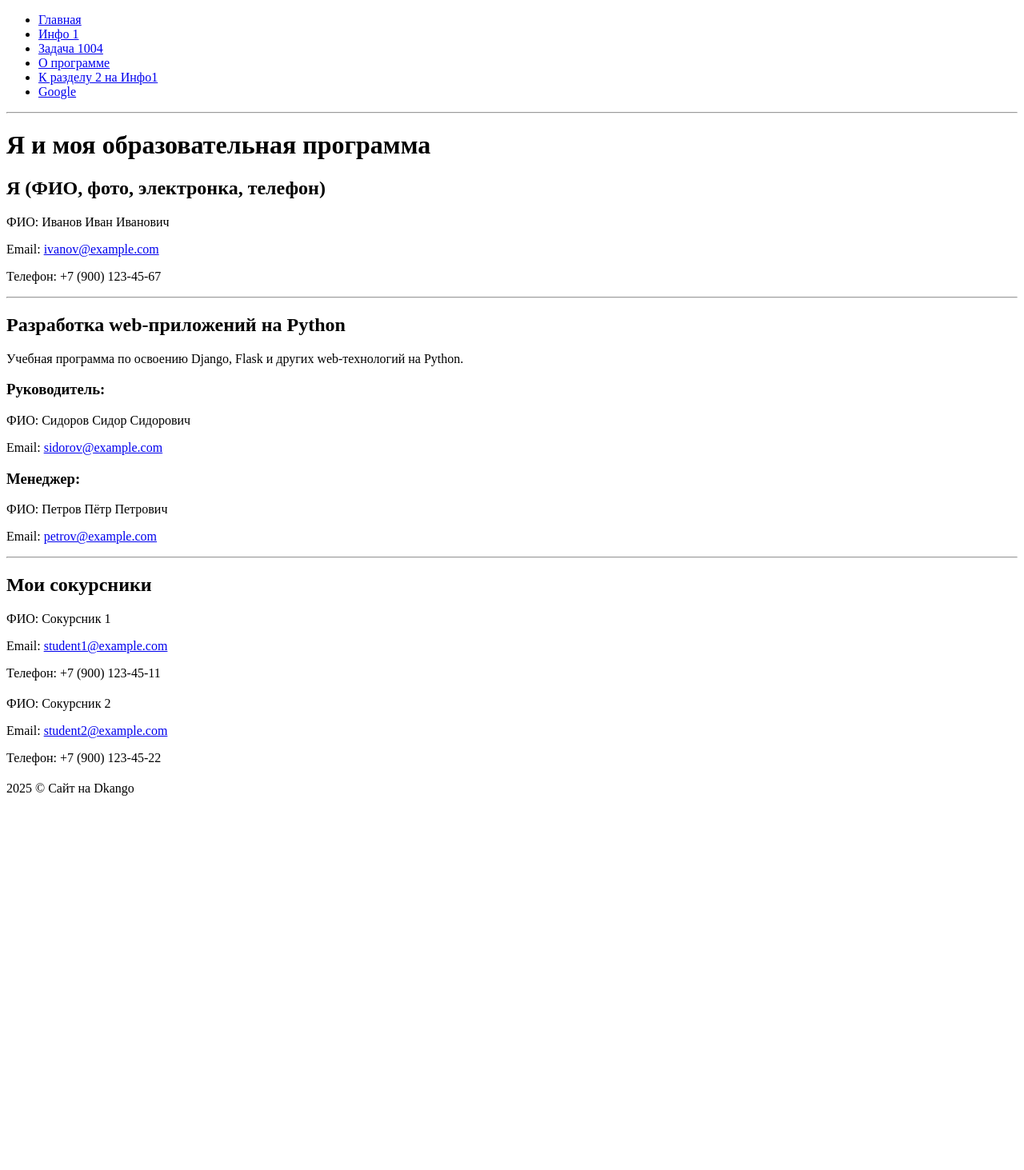
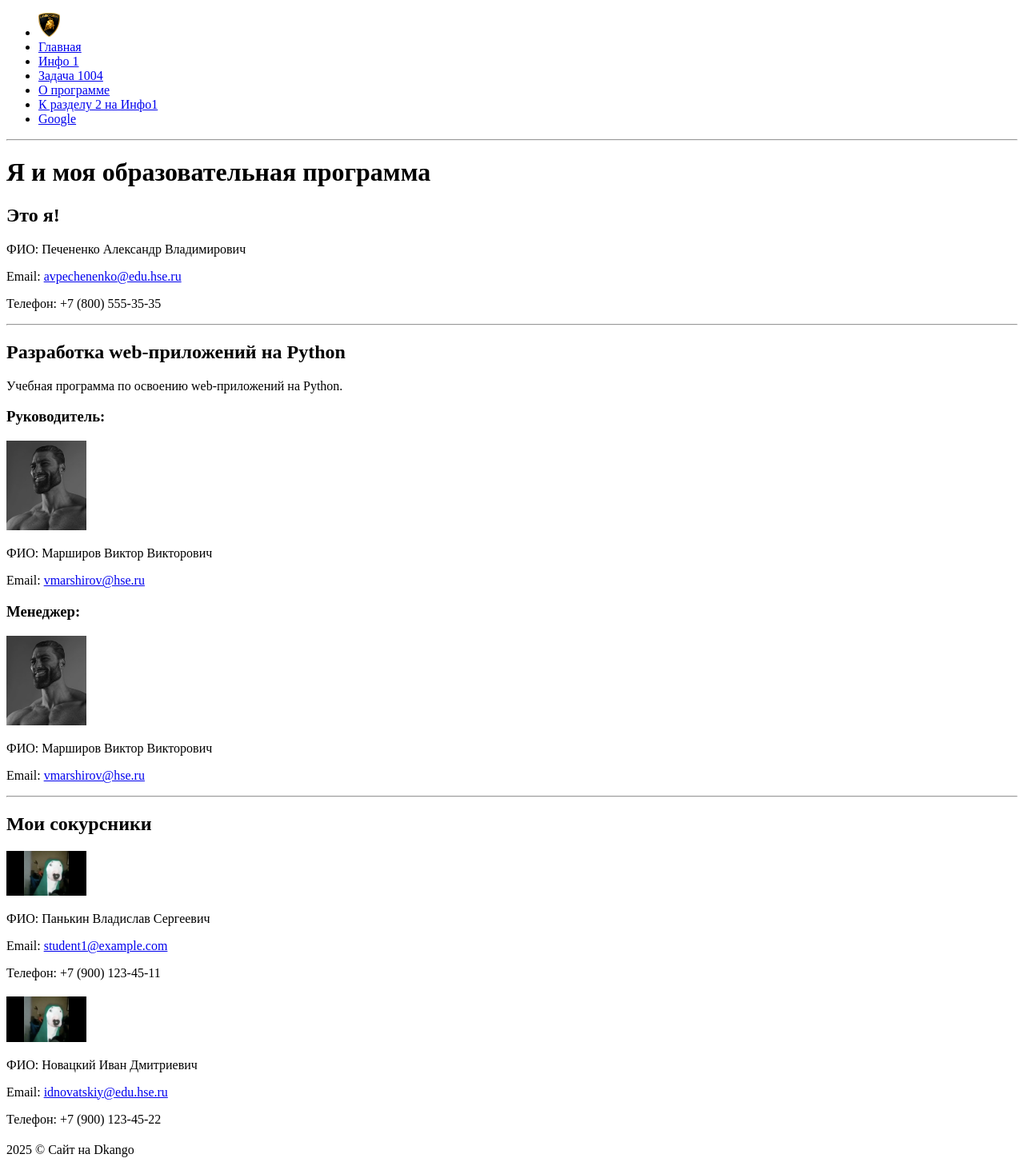
Before and after one commit to BorTink/pe4ka_django_1, a Django app: page /about/ in a window 1280 px wide. Shown: the whole page at 80% size. Before the commit the page ends 995 px from the top, so only its background shows below. Run offline with Django 5.2, Linux system fonts and the light colour scheme.

Commit message:
add photos

```diff
--- a/mainapp/templates/about.html
+++ b/mainapp/templates/about.html
@@ -1,11 +1,11 @@
 {% extends 'base.html' %}
-
+{% load static %}
 {% block title %}О программе{% endblock %}
 
 {% block content %}
 <h1>Я и моя образовательная программа</h1>
 
-<h2>Я (ФИО, фото, электронка, телефон)</h2>
+<h2>Это я!</h2>
 <div>
     <p>ФИО: {{ student.full_name }}</p>
     <p>Email: <a href="mailto:{{ student.email }}">{{ student.email }}</a></p>
@@ -19,12 +19,14 @@
 
 <h3>Руководитель:</h3>
 <div>
+    <img src="{% static program.leader.photo %}" alt="Фото руководителя" style="width:100px;">
     <p>ФИО: {{ program.leader.full_name }}</p>
     <p>Email: <a href="mailto:{{ program.leader.email }}">{{ program.leader.email }}</a></p>
 </div>
 
 <h3>Менеджер:</h3>
 <div>
+    <img src="{% static program.manager.photo %}" alt="Фото менеджера" style="width:100px;">
     <p>ФИО: {{ program.manager.full_name }}</p>
     <p>Email: <a href="mailto:{{ program.manager.email }}">{{ program.manager.email }}</a></p>
 </div>
@@ -34,6 +36,7 @@
 <h2>Мои сокурсники</h2>
 {% for classmate in classmates %}
   <div style="margin-bottom: 20px;">
+      <img src="{% static classmate.photo %}" alt="Фото сокурсника" style="width:100px;">
       <p>ФИО: {{ classmate.full_name }}</p>
       <p>Email: <a href="mailto:{{ classmate.email }}">{{ classmate.email }}</a></p>
       <p>Телефон: {{ classmate.phone }}</p>
--- a/mainapp/templates/base.html
+++ b/mainapp/templates/base.html
@@ -1,4 +1,6 @@
 <!DOCTYPE html>
+{% load static %}
+
 <html lang="ru">
 <head>
     <meta charset="UTF-8" />
--- a/mainapp/templates/includes/nav.html
+++ b/mainapp/templates/includes/nav.html
@@ -1,6 +1,12 @@
+{% load static %}
 <nav>
     <ul>
         <!-- Текстовые ссылки на внутренние страницы (открываются в текущем окне) -->
+        <li>
+            <a href="{% url 'home' %}">
+                <img src="{% static 'mainapp/images/logo.jpg' %}" alt="Логотип" style="height:30px;">
+            </a>
+        </li>
         <li><a href="{% url 'home' %}">Главная</a></li>
         <li><a href="{% url 'info1' %}">Инфо 1</a></li>
         <li><a href="{% url 'solution' %}">Задача 1004</a></li>
--- a/mainapp/views.py
+++ b/mainapp/views.py
@@ -10,26 +10,28 @@ def info1_view(request):
     return render(request, 'info1.html')
 
 
+# mainapp/views.py
 def solution_view(request):
     """
-    Решение задачи 1004: Можно ли в квадратном зале площадью S
-    поместить круглую сцену радиусом R так, чтобы от стены
-    до сцены был проход не менее K?
-
-    Формула проверки: 2R + 2K <= sqrt(S)
+    Решение задачи 1012: проверяем, выполняются ли неравенства:
+    1) A < B < C
+    2) A < B > C
+    И выводим, какое из них выполняется, или что ни одно не выполняется.
     """
     result = None
     if request.method == 'POST':
         try:
-            S = float(request.POST.get('S'))
-            R = float(request.POST.get('R'))
-            K = float(request.POST.get('K'))
-            side = math.sqrt(S)
+            A = float(request.POST.get('A'))
+            B = float(request.POST.get('B'))
+            C = float(request.POST.get('C'))
 
-            if 2 * R + 2 * K <= side:
-                result = "Можно: сцена помещается с нужными проходами."
+            # Проверка неравенств
+            if A < B < C:
+                result = "Выполняется неравенство A < B < C"
+            elif A < B > C:
+                result = "Выполняется неравенство A < B > C"
             else:
-                result = "Нельзя: сцена слишком велика или проходы слишком широкие."
+                result = "Ни одно из указанных неравенств не выполняется"
         except (TypeError, ValueError):
             result = "Ошибка в введённых данных!"
 
@@ -45,38 +47,38 @@ def about_view(request):
     Данные берём из словарей.
     """
     student_info = {
-        'full_name': 'Иванов Иван Иванович',
-        'photo': 'img/avatar.jpg',
-        'email': 'ivanov@example.com',
-        'phone': '+7 (900) 123-45-67'
+        'full_name': 'Печененко Александр Владимирович',
+        'photo': 'mainapp/images/avatar.jpg',
+        'email': 'avpechenenko@edu.hse.ru',
+        'phone': '+7 (800) 555-35-35'
     }
 
     program_info = {
         'title': 'Разработка web-приложений на Python',
-        'description': 'Учебная программа по освоению Django, Flask и других web-технологий на Python.',
+        'description': 'Учебная программа по освоению web-приложений на Python.',
         'manager': {
-            'full_name': 'Петров Пётр Петрович',
-            'photo': 'img/manager.jpg',
-            'email': 'petrov@example.com'
+            'full_name': 'Марширов Виктор Викторович',
+            'photo': 'mainapp/images/manager.jpg',
+            'email': 'vmarshirov@hse.ru'
         },
         'leader': {
-            'full_name': 'Сидоров Сидор Сидорович',
-            'photo': 'img/leader.jpg',
-            'email': 'sidorov@example.com'
+            'full_name': 'Марширов Виктор Викторович',
+            'photo': 'mainapp/images/leader.jpg',
+            'email': 'vmarshirov@hse.ru'
         }
     }
 
     classmates = [
         {
-            'full_name': 'Сокурсник 1',
-            'photo': 'img/student1.jpg',
+            'full_name': 'Панькин Владислав Сергеевич',
+            'photo': 'mainapp/images/student1.jpg',
             'email': 'student1@example.com',
             'phone': '+7 (900) 123-45-11'
         },
         {
-            'full_name': 'Сокурсник 2',
-            'photo': 'img/student2.jpg',
-            'email': 'student2@example.com',
+            'full_name': 'Новацкий Иван Дмитриевич',
+            'photo': 'mainapp/images/student2.jpg',
+            'email': 'idnovatskiy@edu.hse.ru',
             'phone': '+7 (900) 123-45-22'
         },
     ]
```
Also changed, not shown: mainapp/templates/info1.html (+8 -0 lines), mainapp/templates/solution.html (+13 -11 lines), mainapp/static/mainapp/images/leader.jpg (added), mainapp/static/mainapp/images/logo.jpg (added), mainapp/static/mainapp/images/manager.jpg (added), mainapp/static/mainapp/images/sobaka.jpg (added), mainapp/static/mainapp/images/student1.jpg (added), mainapp/static/mainapp/images/student2.jpg (added).
